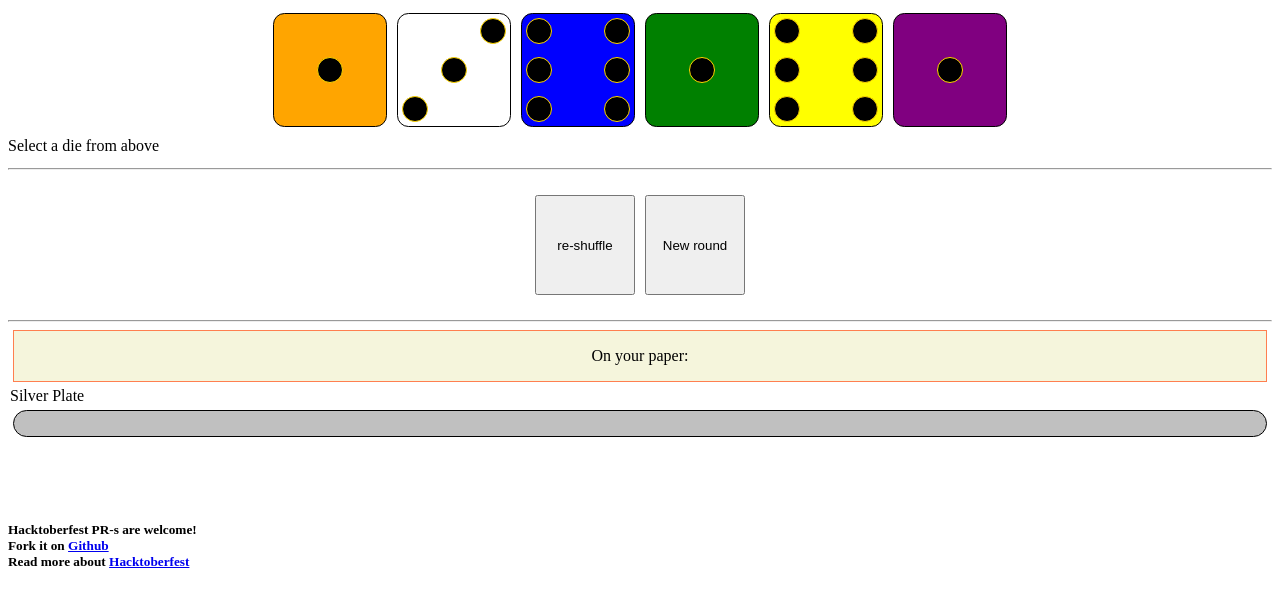
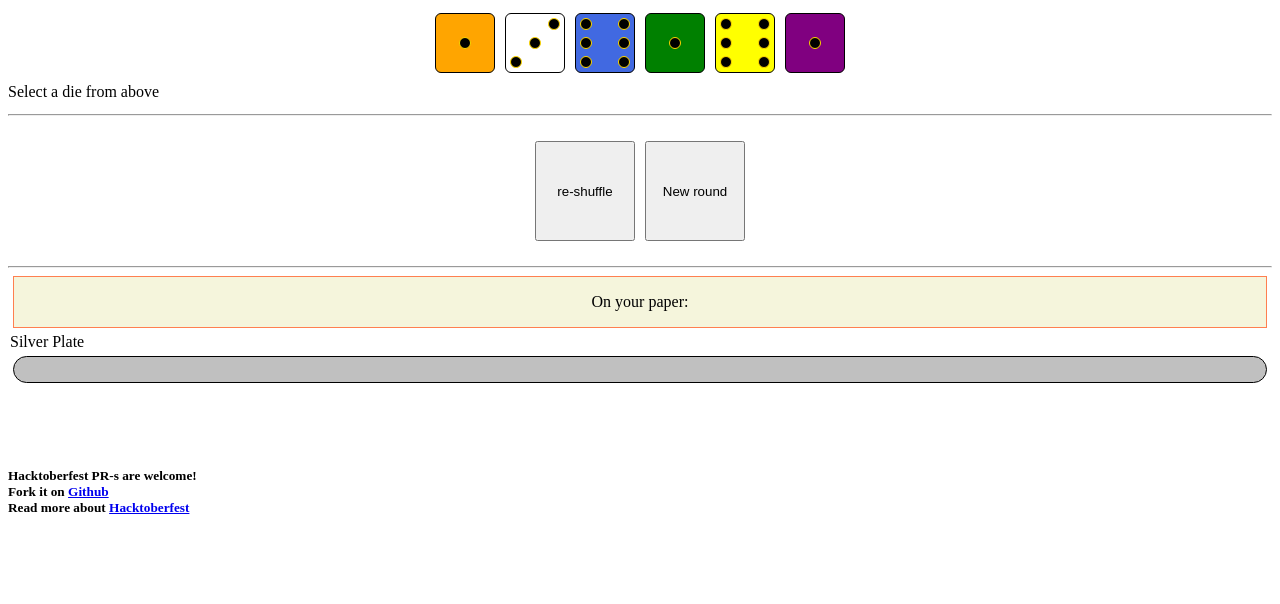
Before and after one commit to tdubs42/ganz-schon-clever-calculator, a Gatsby site: page /dice in a window 1280 px wide. Built offline with nearby package versions, Linux system fonts and the light colour scheme; Gatsby itself is replaced by a stand-in of ours.

Commit message:
make dice smaller

```diff
--- a/src/components/Die/Die.module.scss
+++ b/src/components/Die/Die.module.scss
@@ -1,21 +1,20 @@
 .die {
     padding: 4px;
     margin: 5px;
-    width: 104px;
-    height: 104px;
+    width: 50px;
+    height: 50px;
     border: 1px solid black;
     border-radius: 10%;
 }
 .dot {
     display: block;
-    width: 24px;
-    height: 24px;
+    width: 10px;
+    height: 10px;
     border-radius: 50%;
     background-color: black;
     border: 1px solid gold;
 }
-.column {
-}
+
 .face_1 {
     display: flex;
     justify-content: center;
--- a/src/pages/dice.tsx
+++ b/src/pages/dice.tsx
@@ -19,7 +19,7 @@ const DicePage = () => {
     const diceColours = [
         "orange",
         "white",
-        "blue",
+        "RoyalBlue",
         "green",
         "yellow",
         "purple",
```
